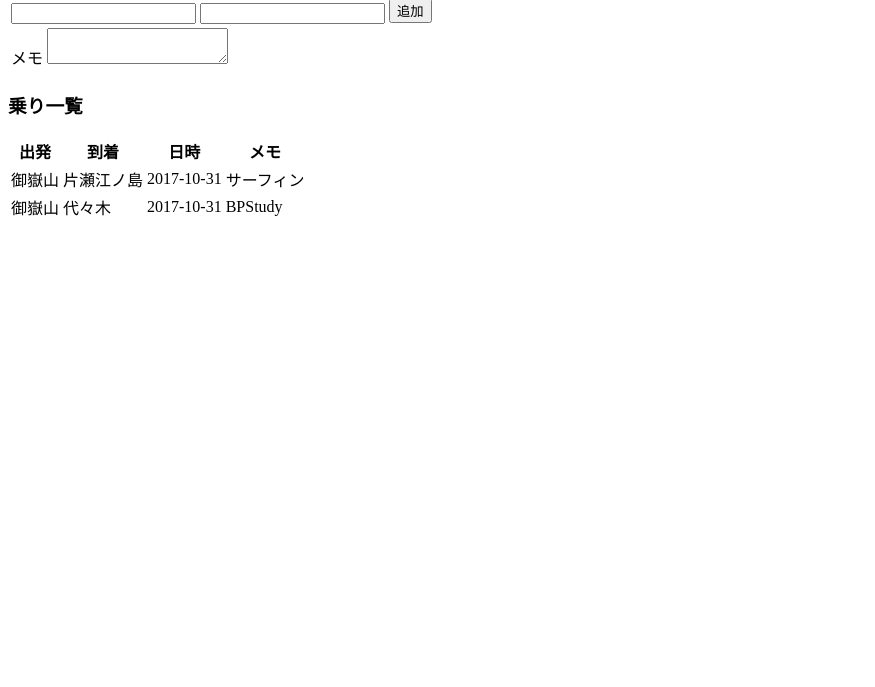
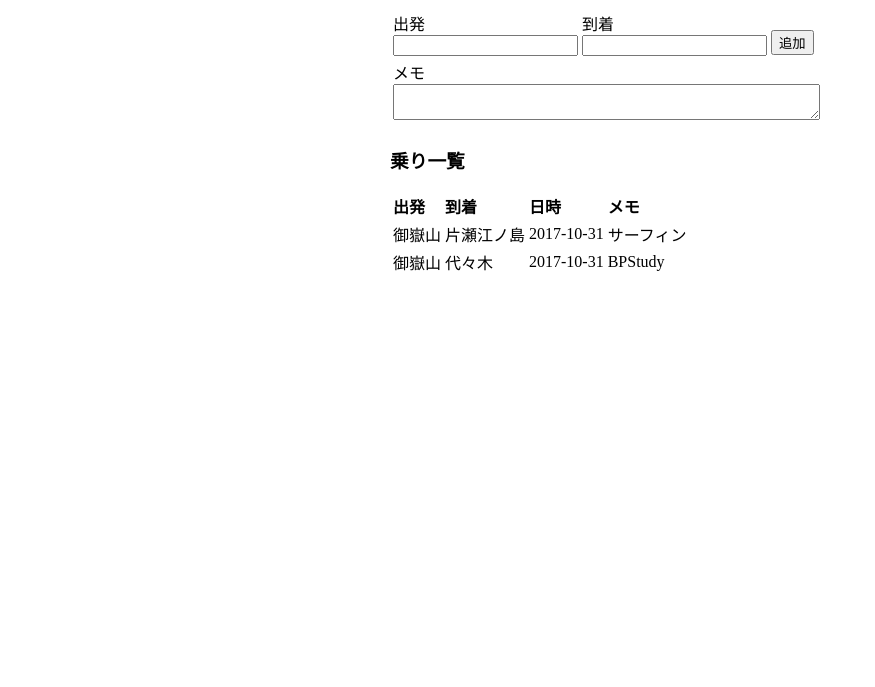
Before and after one commit to Yamenosuke/https-Yamenosuke.github.io-osp, a plain HTML site: page index.html in a window 1280 px wide. Shown: the part 113-800 px from the top of the page, without its empty margins (0-875 px from the left). Drawn offline with Linux system fonts and the light colour scheme.

Commit message:
Update index.html

```diff
--- a/index.html
+++ b/index.html
@@ -6,6 +6,7 @@
       content="width=device-width,user-scalable=no,initial-scale=1.0,
 maximum-scale=1.0,minimum-scale=1.0">
   <meta http-equiv="X-UA-Compatible" content="ie=edge">
+   <link rel="stylesheet" href="main.css" type="text/css"
   <title>乗りログ</title>
 </head>
 <body>
```
